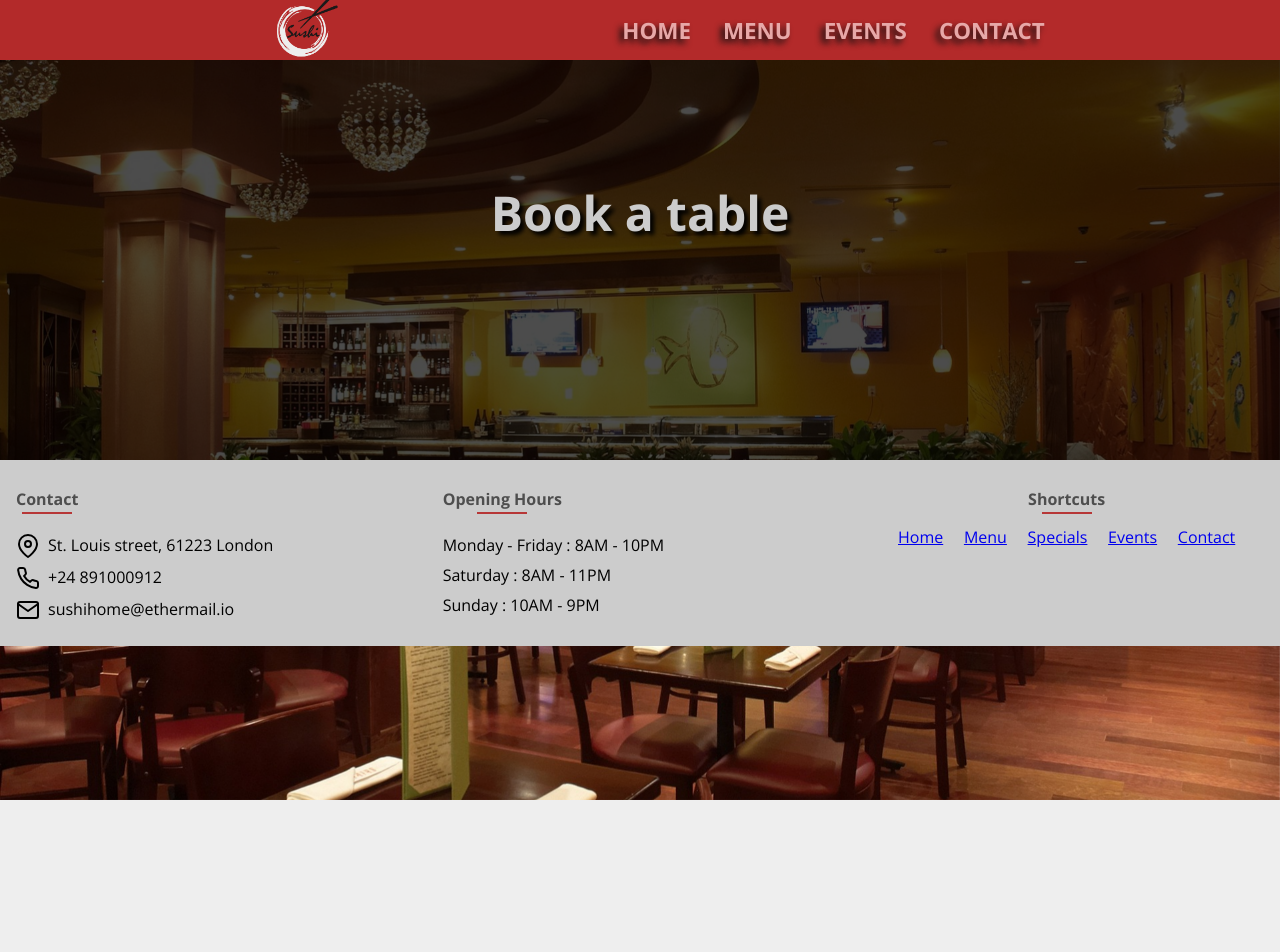
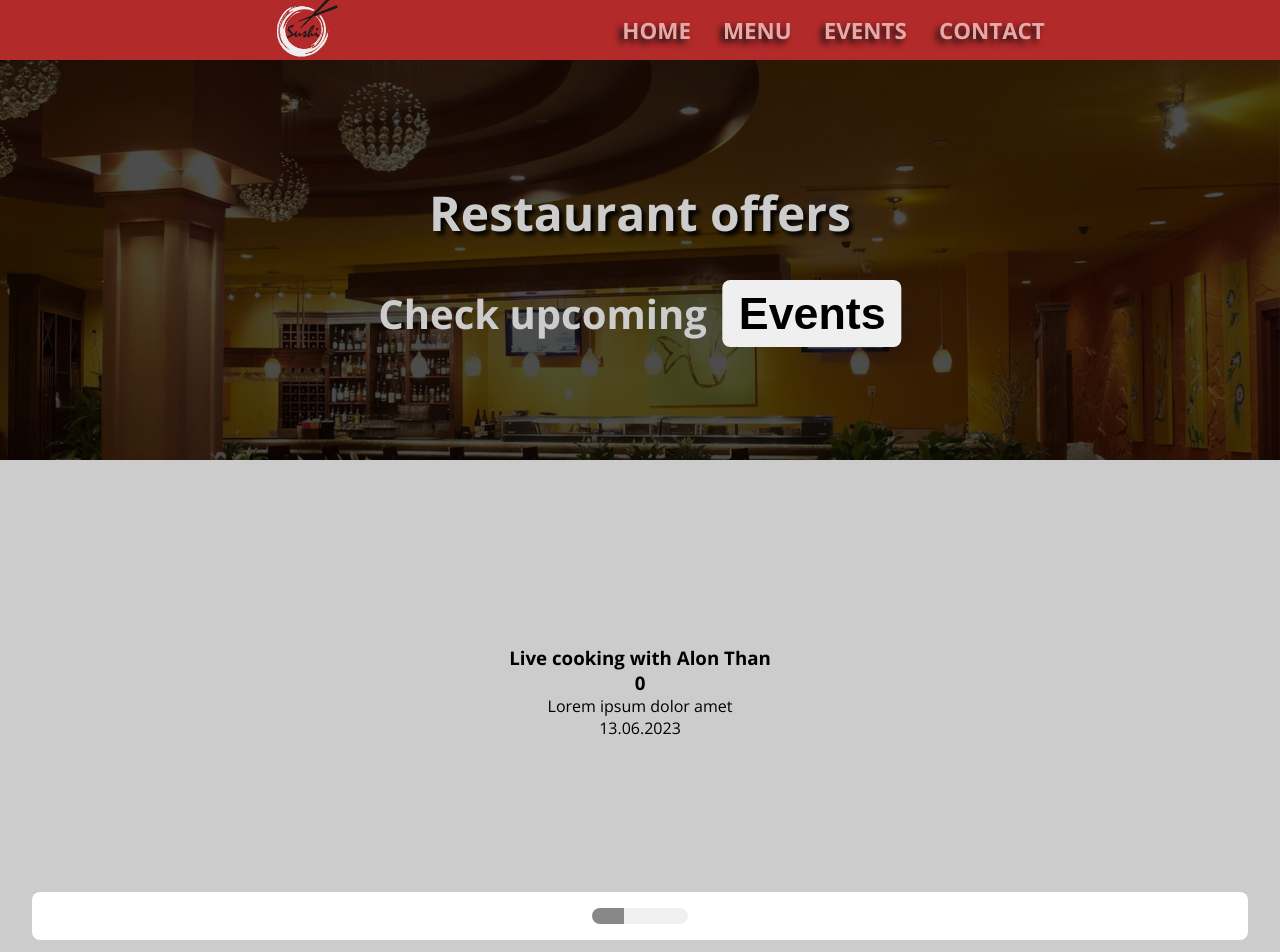
Before and after one commit to wojciech94/sushi-restaurant, a React (Create React App) app: page /events in a window 1280 px wide. Shown: the top 952 px of the page. Before the commit the page ends 800 px from the top, so only its background shows below. Built offline with nearby package versions, Linux system fonts and the light colour scheme.

Commit message:
Preparing events page and simple special events carousel feature (wip)

```diff
--- a/src/components/App.css
+++ b/src/components/App.css
@@ -157,8 +157,8 @@ body {
 
 .hero {
 	position: relative;
+	min-height: 400px;
 	width: 100%;
-	height: 400px;
 	background-color: #eee;
 	z-index: 0;
 }
--- a/src/components/CallToAction.js
+++ b/src/components/CallToAction.js
@@ -1,13 +1,20 @@
-import React from 'react'
+import React, { useEffect, useState } from 'react'
 import { useNavigate } from 'react-router-dom'
 
 function CallToAction({ action }) {
 	const navigate = useNavigate()
+	const [path, setPath] = useState('#')
+
+	useEffect(() => {
+		setPath(action.path)
+	}, [])
 
 	return (
 		<div className='call-to-action-wrapper'>
 			<div className='call-to-action-paragraph'>{action.text}</div>
-			<button className='call-to-action-btn' onClick={() => navigate('/menu')}>
+			<button
+				className='call-to-action-btn'
+				onClick={() => (action.selfAction ? action.onClickAction() : navigate(path))}>
 				{action.btnText}
 			</button>
 		</div>
--- a/src/components/Events.js
+++ b/src/components/Events.js
@@ -1,17 +1,42 @@
 import React from 'react'
 import Hero from './Hero'
+import LiveCooking from './LiveCooking'
+import SpecialEvents from './SpecialEvents'
+import UpcomingEvents from './UpcomingEvents'
+import Workshops from './Workshops'
 
 function Events() {
+	const onClickAction = () => {
+		let target = document.querySelector(`#${actionData.path}`)
+		if (target) {
+			target.scrollIntoView({ behavior: 'smooth' })
+		}
+	}
+
+	const actionData = {
+		text: 'Check upcoming',
+		btnText: 'Events',
+		path: 'events',
+		selfAction: true,
+		onClickAction: onClickAction,
+	}
+
 	const heroData = {
 		shadow: true,
 		name: 'sushirestaurant_desktop',
-		text: 'Book a table',
+		text: 'Restaurant offers',
+		useAction: true,
+		actionData: actionData,
 	}
 
 	return (
-		<div>
+		<>
 			<Hero hero={heroData} />
-		</div>
+			<UpcomingEvents></UpcomingEvents>
+			<Workshops id={actionData.path}></Workshops>
+			<LiveCooking></LiveCooking>
+			<SpecialEvents></SpecialEvents>
+		</>
 	)
 }
 
--- a/src/components/Hero.js
+++ b/src/components/Hero.js
@@ -13,18 +13,13 @@ function HeroShadow() {
 	return <div className='hero-shadow'></div>
 }
 
-const GoToMenu = {
-	text: 'Checkout our',
-	btnText: 'Menu',
-}
-
 function Hero({ hero }) {
 	return (
 		<div className='hero'>
 			<HeroImg name={hero.name} />
 			{hero.shadow === true && <HeroShadow />}
 			<HeroText text={hero.text} />
-			{hero.useAction === true && <CallToAction action={GoToMenu} />}
+			{hero.useAction === true && <CallToAction action={hero.actionData} />}
 		</div>
 	)
 }
--- /dev/null
+++ b/src/components/LiveCooking.js
@@ -0,0 +1,5 @@
+function LiveCooking() {
+	return <div className='bg-white position-relative z-index-0 h-200px'></div>
+}
+
+export default LiveCooking
--- a/src/components/Menu.js
+++ b/src/components/Menu.js
@@ -2,7 +2,7 @@ import Hero from './Hero'
 import Offers from '../special_offers.json'
 import MenuData from '../menu.json'
 import { CtxConsumer } from '..'
-import { useEffect, useState } from 'react'
+import { useEffect, useState, Fragment } from 'react'
 
 function MenuCard({ cardData, activeId, setActiveTab }) {
 	return (
@@ -118,8 +118,8 @@ function MenuSection() {
 			<div className='heading heading--lg heading__underline heading__red text-center'>Menu</div>
 			<div className='menu__header'>
 				{categories.length &&
-					categories.map(cat => {
-						return <MenuCard cardData={cat} activeId={activeId} setActiveTab={setActiveTab} />
+					categories.map((cat, id) => {
+						return <MenuCard key={id} cardData={cat} activeId={activeId} setActiveTab={setActiveTab} />
 					})}
 			</div>
 			<div className='menu__content wrapper'>
@@ -142,6 +142,7 @@ function SimpleRoll({ items, maxCols }) {
 				items.map(item => {
 					return (
 						<div
+							key={item.id}
 							className={
 								maxCols === 4 ? 'd-flex flex-column w-100 w-md-50 p-4' : 'd-flex flex-column w-100 w-md-50 w-xxl-30 p-4'
 							}>
@@ -163,20 +164,22 @@ function Sets({ items, maxCols }) {
 			{items.length &&
 				items.map(item => {
 					return (
-						<div className={maxCols === 4 ? 'd-flex flex-column w-100 w-md-50 p-6' : 'd-flex flex-column w-400px p-6'}>
+						<div
+							key={item.id}
+							className={maxCols === 4 ? 'd-flex flex-column w-100 w-md-50 p-6' : 'd-flex flex-column w-400px p-6'}>
 							<div className='fw-bold d-flex justify-between'>
 								<div className='food__title'>{item.name}</div>
 								<div className='food__cost'>{item.cost}$</div>
 							</div>
-							{item.items.map(ingred => {
+							{item.items.map((ingred, id) => {
 								return (
-									<>
+									<Fragment key={id}>
 										<div className='fw-bold d-flex align-items-center justify-between'>
 											<div className='food__subtitle'>{ingred.name}</div>
 											<div className='food__subtitle'>{ingred.count} pcs</div>
 										</div>
 										<div className='d-flex flex-wrap food__description mb-4'>{ingred.ingredients}</div>
-									</>
+									</Fragment>
 								)
 							})}
 						</div>
--- /dev/null
+++ b/src/components/SpecialEvents.js
@@ -0,0 +1,5 @@
+function SpecialEvents() {
+	return <div className='h-200px position-relative z-index-0 bg-black'></div>
+}
+
+export default SpecialEvents
--- /dev/null
+++ b/src/components/UpcomingEvents.js
@@ -0,0 +1,45 @@
+import { useEffect, useState, Fragment } from 'react'
+import Events from '../upcoming_events.json'
+
+function UpcomingEvents() {
+	const [activeId, setActiveId] = useState(0)
+	const [eventsData, setEventsData] = useState(null)
+
+	useEffect(() => {
+		setEventsData(Events)
+	}, [])
+
+	const updateId = id => {
+		setActiveId(id)
+	}
+
+	return (
+		<div className='w-100 bg-light position-relative z-index-0 p-8 overflow-hidden'>
+			<div
+				className='d-flex align-center g-4 mx-auto w-30 h-400px items-container'
+				style={{ transform: `translateX(-${activeId * 100}%)` }}>
+				{eventsData != null &&
+					eventsData.map((ev, id) => {
+						return (
+							<div key={id} className='min-w-100 w-100 p-4 text-center'>
+								<h3>{ev.title}</h3>
+								<h3>{activeId}</h3>
+								<p>{ev.content[0]}</p>
+								<div>{ev.date}</div>
+							</div>
+						)
+					})}
+			</div>
+			<div className='btn-group p-4 bg-white z-index-0'>
+				{eventsData != null &&
+					eventsData.map((ev, id) => {
+						return (
+							<div onClick={() => updateId(id)} className={id === activeId ? 'px-4 py-2 active' : 'px-4 py-2'}></div>
+						)
+					})}
+			</div>
+		</div>
+	)
+}
+
+export default UpcomingEvents
--- a/src/components/Utils.css
+++ b/src/components/Utils.css
@@ -1,3 +1,31 @@
+.position-absolute {
+	position: absolute;
+}
+
+.position-relative {
+	position: relative;
+}
+
+.z-index-0 {
+	z-index: 0;
+}
+
+.z-index-10 {
+	z-index: 10;
+}
+
+.z-index-n1 {
+	z-index: -1;
+}
+
+.z-index-100 {
+	z-index: 100;
+}
+
+.z-index-1000 {
+	z-index: 1000;
+}
+
 .w-10 {
 	width: 10%;
 }
@@ -46,8 +74,52 @@
 	width: 100%;
 }
 
+.h-100px {
+	height: 100px;
+}
+
+.h-200px {
+	height: 200px;
+}
+
+.h-300px {
+	height: 300px;
+}
+
+.h-400px {
+	height: 400px;
+}
+
+.h-500px {
+	height: 500px;
+}
+
+.h-600px {
+	height: 600px;
+}
+
+.h-700px {
+	height: 700px;
+}
+
+.h-800px {
+	height: 800px;
+}
+
+.h-900px {
+	height: 900px;
+}
+
+.h-1000px {
+	height: 1000px;
+}
+
 .w-400px {
 	width: 400px;
+}
+
+.min-w-100 {
+	min-width: 100%;
 }
 
 .min-w-100px {
@@ -132,6 +204,106 @@
 
 .p-10 {
 	padding: 3rem;
+}
+
+.px-1 {
+	padding-left: 0.25rem;
+	padding-right: 0.25rem;
+}
+
+.px-2 {
+	padding-left: 0.5rem;
+	padding-right: 0.5rem;
+}
+
+.px-3 {
+	padding-left: 0.75rem;
+	padding-right: 0.75rem;
+}
+
+.px-4 {
+	padding-left: 1rem;
+	padding-right: 1rem;
+}
+
+.px-5 {
+	padding-left: 1.25rem;
+	padding-right: 1.25rem;
+}
+
+.px-6 {
+	padding-left: 1.5rem;
+	padding-right: 1.5rem;
+}
+
+.px-7 {
+	padding-left: 1.75rem;
+	padding-right: 1.75rem;
+}
+
+.px-8 {
+	padding-left: 2rem;
+	padding-right: 2rem;
+}
+
+.px-9 {
+	padding-left: 2.5rem;
+	padding-right: 2.5rem;
+}
+
+.px-10 {
+	padding-left: 3rem;
+	padding-right: 3rem;
+}
+
+.py-1 {
+	padding-top: 0.25rem;
+	padding-bottom: 0.25rem;
+}
+
+.py-2 {
+	padding-top: 0.5rem;
+	padding-bottom: 0.5rem;
+}
+
+.py-3 {
+	padding-top: 0.75rem;
+	padding-bottom: 0.75rem;
+}
+
+.py-4 {
+	padding-top: 1rem;
+	padding-bottom: 1rem;
+}
+
+.py-5 {
+	padding-top: 1.25rem;
+	padding-bottom: 1.25rem;
+}
+
+.py-6 {
+	padding-top: 1.5rem;
+	padding-bottom: 1.5rem;
+}
+
+.py-7 {
+	padding-top: 1.75rem;
+	padding-bottom: 1.75rem;
+}
+
+.py-8 {
+	padding-top: 2rem;
+	padding-bottom: 2rem;
+}
+
+.py-9 {
+	padding-top: 2.5rem;
+	padding-bottom: 2.5rem;
+}
+
+.py-10 {
+	padding-top: 3rem;
+	padding-bottom: 3rem;
 }
 
 .m-1 {
@@ -333,6 +505,10 @@
 	background-color: #fff;
 }
 
+.bg-light {
+	background-color: #ccc;
+}
+
 .bg-black {
 	background-color: #000;
 }
@@ -358,6 +534,10 @@
 	padding: 0.1rem 0.2rem;
 	border-radius: 8px;
 	background-color: #83afe5;
+}
+
+.overflow-hidden {
+	overflow: hidden;
 }
 
 .d-flex {
@@ -481,6 +661,29 @@
 
 .grid-column--6 {
 	grid-template-columns: 1fr 1fr 1fr 1fr 1fr 1fr;
+}
+
+.btn-group {
+	display: flex;
+	align-items: center;
+	justify-content: center;
+	border-radius: 8px;
+}
+
+.btn-group > :first-child {
+	border-radius: 8px 0 0 8px;
+}
+
+.btn-group > :last-child {
+	border-radius: 0 8px 8px 0;
+}
+
+.btn-group > * {
+	background-color: #f0f0f0;
+}
+
+.btn-group > .active {
+	background-color: #888;
 }
 
 @media (min-width: 576px) {
--- /dev/null
+++ b/src/components/Workshops.js
@@ -0,0 +1,13 @@
+import { React, Fragment } from 'react'
+
+function Workshops({ id }) {
+	return (
+		<Fragment>
+			<div id={id} className='bg-light position-relative z-index-0'>
+				Simple workshops div
+			</div>
+		</Fragment>
+	)
+}
+
+export default Workshops
--- a/src/components/home/App.js
+++ b/src/components/home/App.js
@@ -21,11 +21,18 @@ function App({ scrollTop }) {
 		window.scrollTo(0, offset.current)
 	}, [fullMode])
 
+	const actionData = {
+		text: 'Checkout our',
+		btnText: 'Menu',
+		path: '/menu',
+	}
+
 	const heroData = {
 		shadow: true,
 		name: 'sushi_desktop',
 		text: 'Welcome to our restaurant!',
 		useAction: true,
+		actionData: actionData,
 	}
 
 	return (
--- /dev/null
+++ b/src/upcoming_events.json
@@ -0,0 +1,23 @@
+[
+	{
+		"title": "Live cooking with Alon Than",
+		"content": ["Lorem ipsum dolor amet", "asasdfa sdfsdfasd fgh tyegrg ergdf"],
+		"date": "13.06.2023",
+		"cost": "40$",
+		"learnMorePath": "/live"
+	},
+	{
+		"title": "Summer start celebration",
+		"content": ["Lorem ipsum dolor amet", "asasdfa sdfsdfasd fgh tyegrg ergdf"],
+		"date": "23.06.2023",
+		"cost": "30$",
+		"learnMorePath": "/summer"
+	},
+	{
+		"title": "Workshops with our chef",
+		"content": ["Lorem ipsum dolor amet", "asasdfa sdfsdfasd fgh tyegrg ergdf"],
+		"date": "16.07.2023",
+		"cost": "50$",
+		"learnMorePath": "/workshops"
+	}
+]
```
